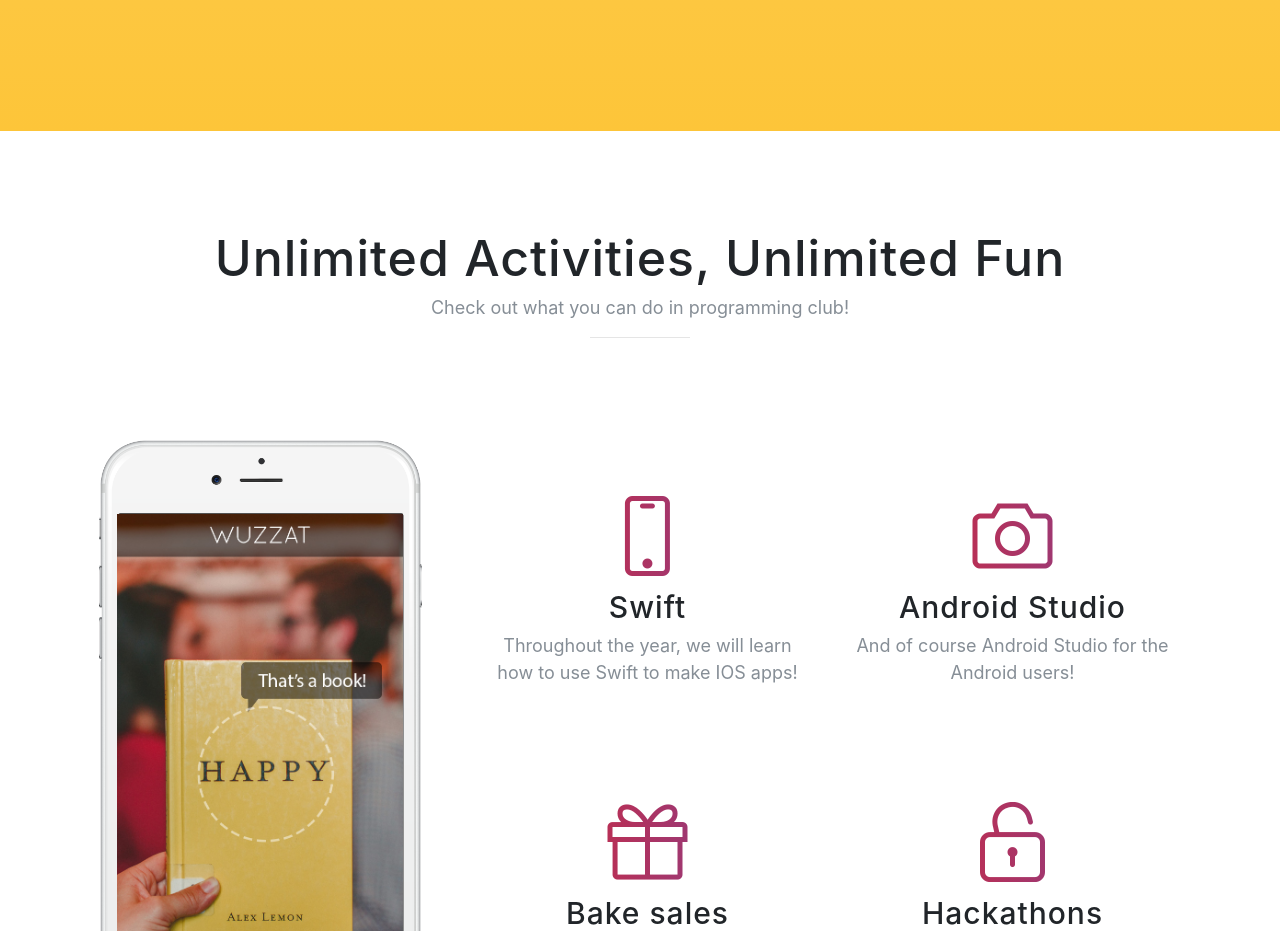
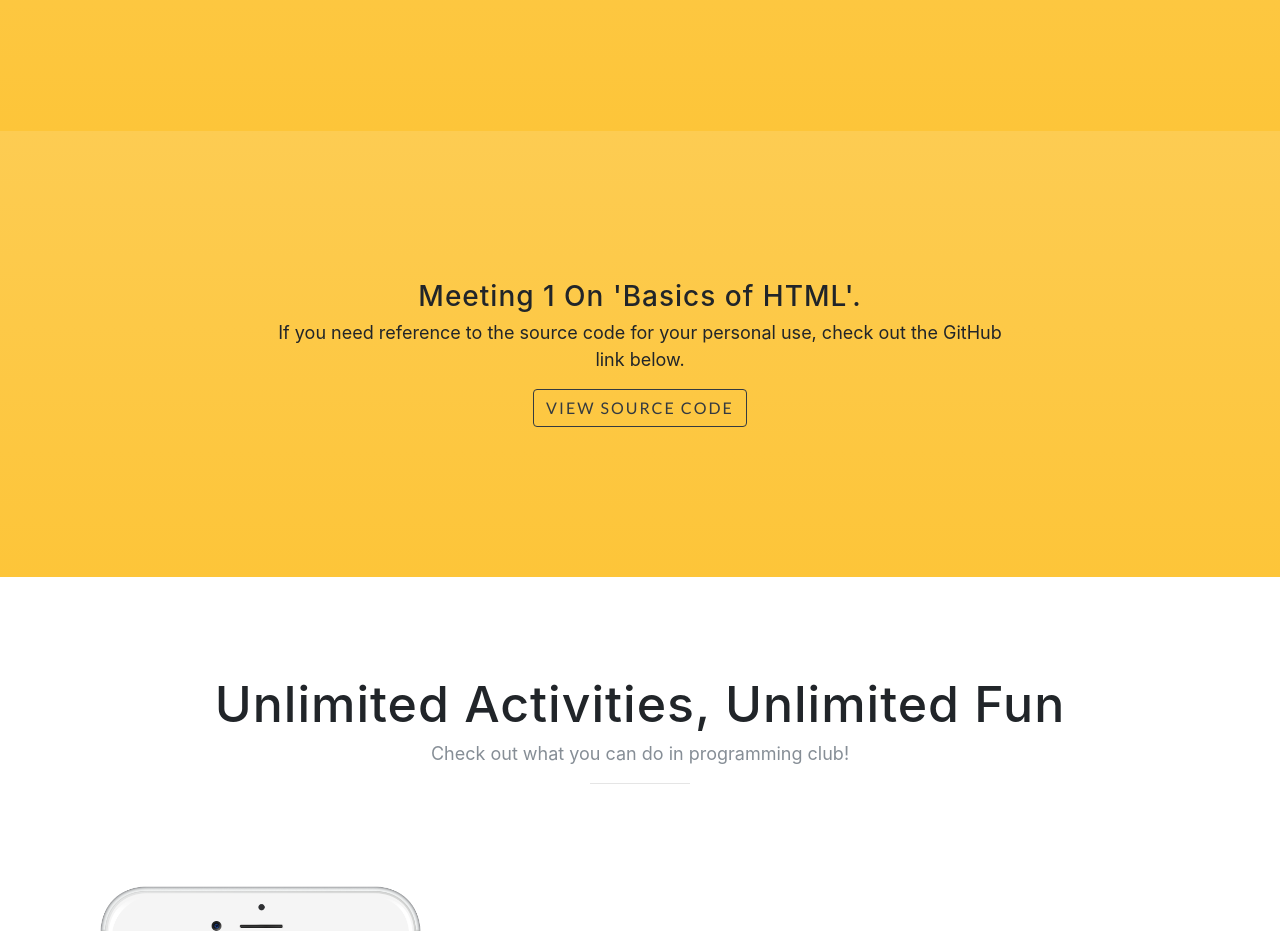
Before and after one commit to VCHSCode/vchscode.github.io, a website with bundled scripts: page index.html in a window 1280 px wide. Shown: the part 1120-2051 px from the top of the page. Built offline with nearby package versions, Linux system fonts and the light colour scheme; a web font is replaced by a local one.

Commit message:
add lesson 1

```diff
--- a/index.html
+++ b/index.html
@@ -90,6 +90,20 @@
             <p>Tell us what you would like to see or learn! We value your response!</p>
             <div class="badges">
               <a href="https://goo.gl/forms/kGvD1sHv5fx51Kr23" class="btn btn-outline-dark btn-xl js-scroll-trigger">Take Survey</a>
+            </div>
+          </div>
+        </div>
+      </div>
+    </section>
+
+    <section class="download bg-primary text-center" id="survey">
+      <div class="container">
+        <div class="row">
+          <div class="col-md-8 mx-auto">
+            <h3 class="section-heading">Meeting 1 On 'Basics of HTML'.</h3>
+            <p>If you need reference to the source code for your personal use, check out the GitHub link below.</p>
+            <div class="badges">
+              <a href="https://github.com/VCHSCode/HelloWorld" class="btn btn-outline-dark btn-xl js-scroll-trigger">View Source Code</a>
             </div>
           </div>
         </div>
```
